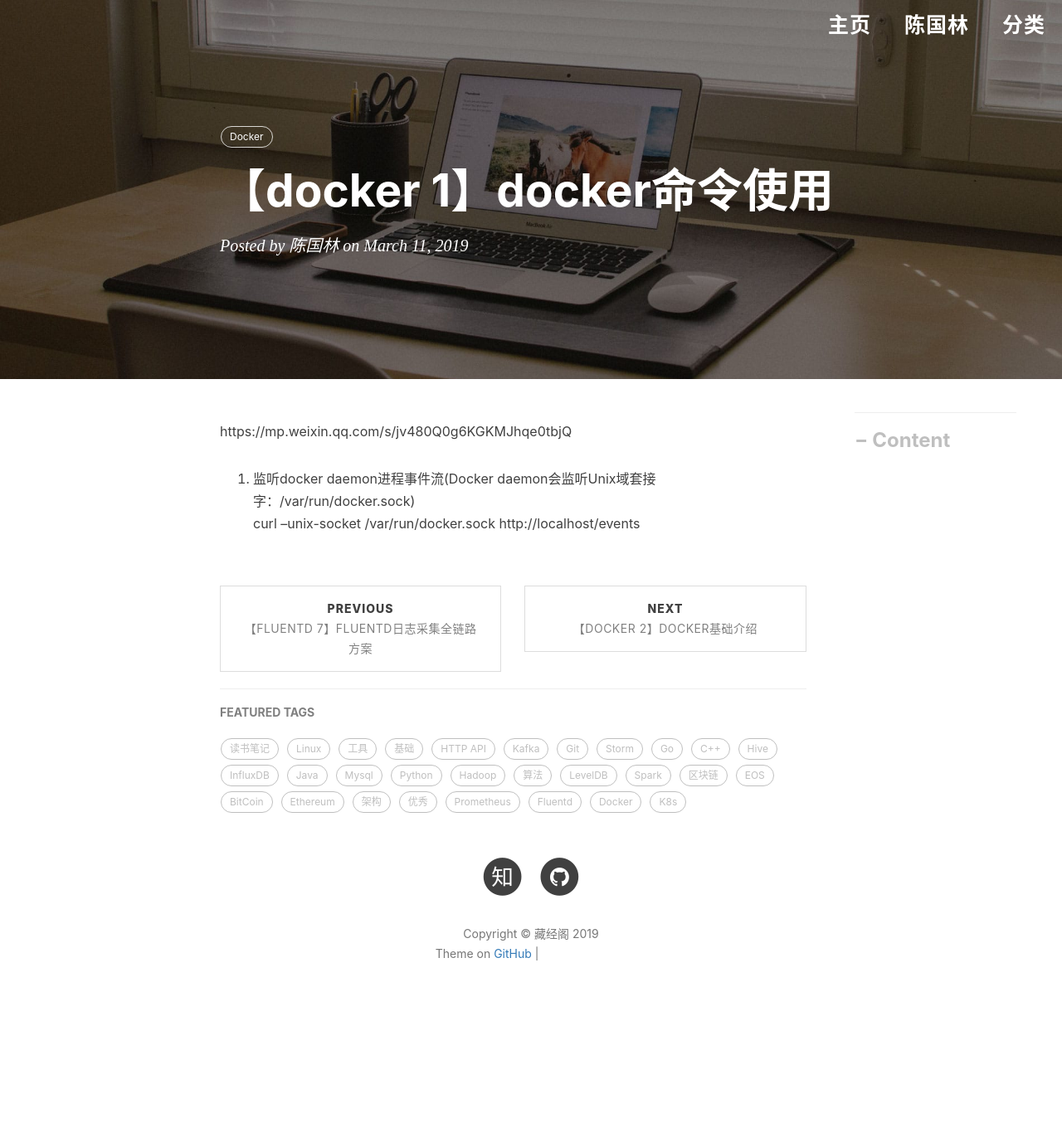
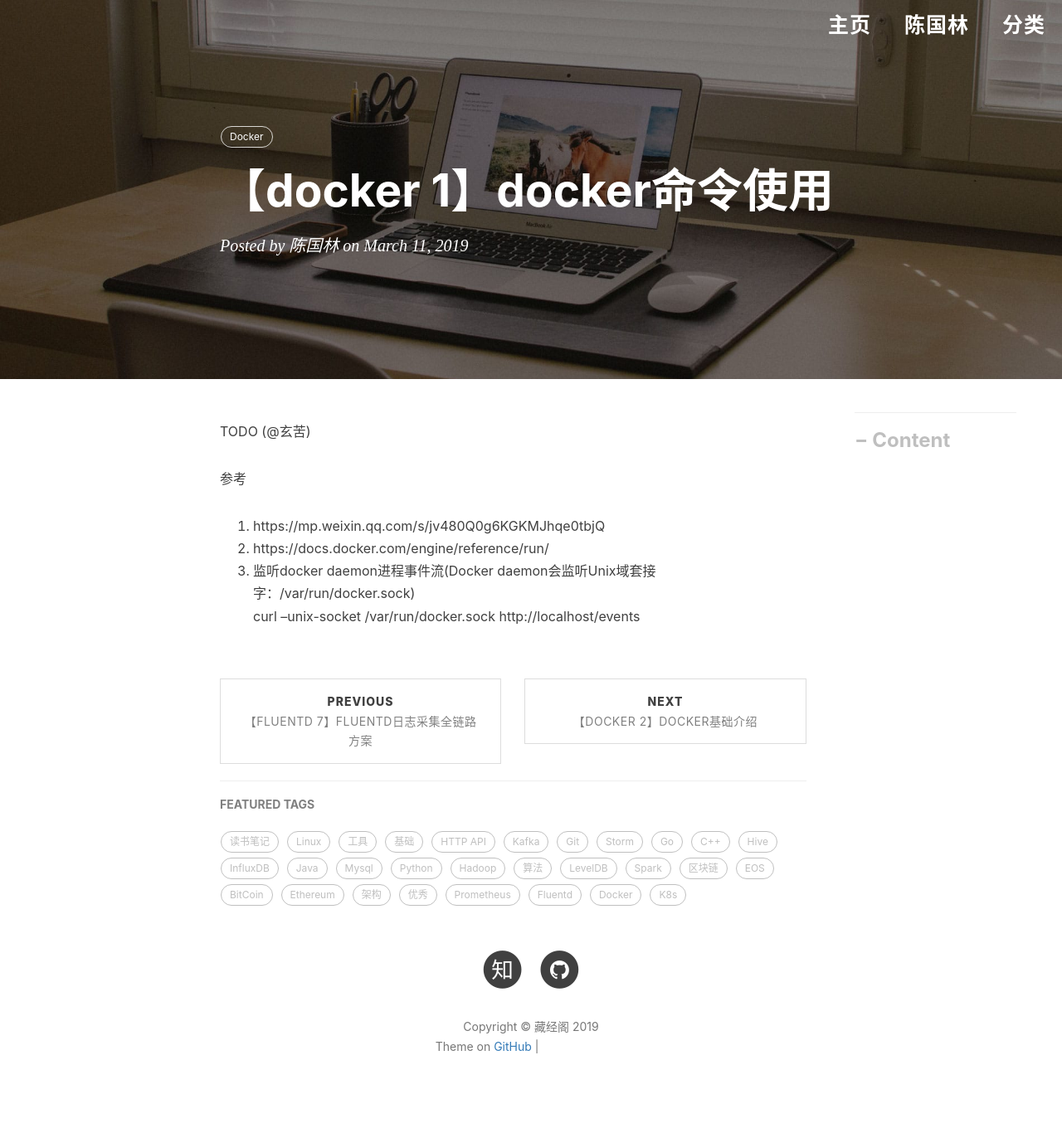
Before and after one commit to engru/chenguolin.github.io, a Jekyll site: the page built from _posts/2019-03-11-【Docker-1】Docker命令使用.md, in a window 1280 px wide. Shown: the whole page at 83% size. Built offline with Jekyll 4.4.1, drawn with Linux system fonts in a browser that asks for light colours; nearby versions of some CDN libraries; comment, search, counter and statistics services are not loaded; before the commit the page ends 1254 px from its top, so only the background shows below that; grey boxes are pictures that could not be loaded.

Commit message:
Update 2019-03-11-【Docker-1】Docker命令使用.md

```diff
--- a/_posts/2019-03-11-【Docker-1】Docker命令使用.md
+++ b/_posts/2019-03-11-【Docker-1】Docker命令使用.md
@@ -6,7 +6,10 @@ tags:          #标签
     - Docker
 ---
 
-https://mp.weixin.qq.com/s/jv480Q0g6KGKMJhqe0tbjQ
+TODO (@玄苦)
 
-1. 监听docker daemon进程事件流(Docker daemon会监听Unix域套接字：/var/run/docker.sock)
+参考
+1. https://mp.weixin.qq.com/s/jv480Q0g6KGKMJhqe0tbjQ
+2. https://docs.docker.com/engine/reference/run/
+3. 监听docker daemon进程事件流(Docker daemon会监听Unix域套接字：/var/run/docker.sock)
    curl --unix-socket /var/run/docker.sock http://localhost/events
```
